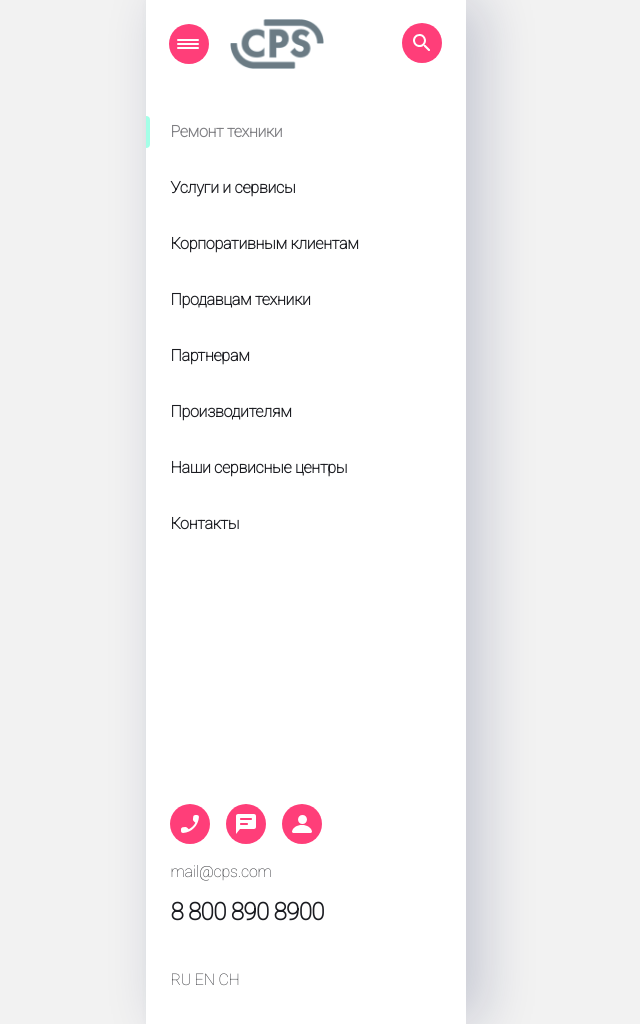
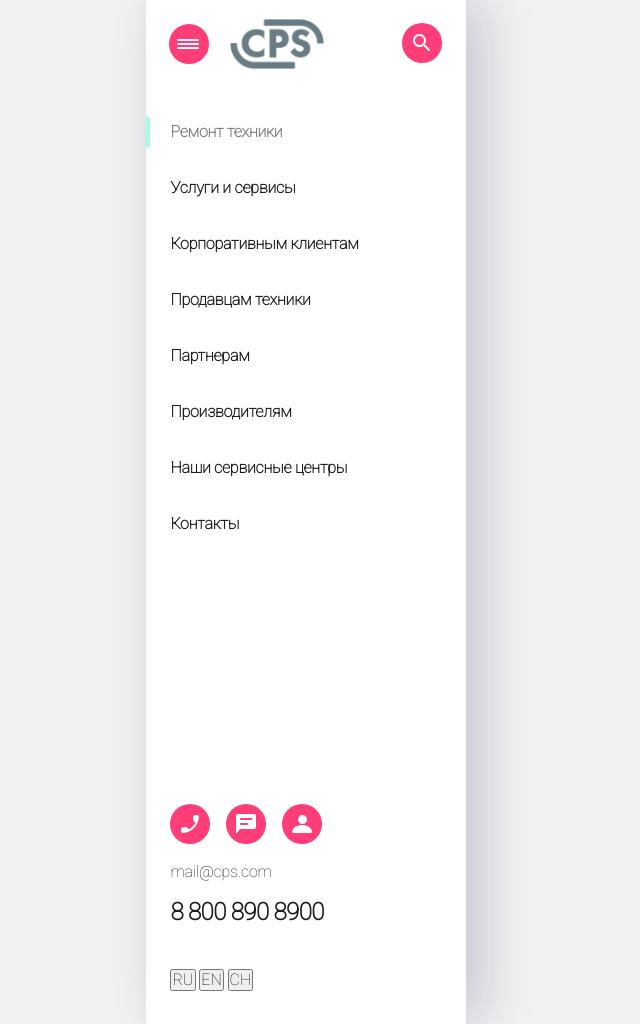
Before and after one commit to MasterKho/CPSmaket3, a plain HTML site: page index.html in a window 1280 px wide. Shown: the whole page, without its empty margins (387-1027 px from the left). Drawn offline with nearby package versions, Linux system fonts and the light colour scheme.

Commit message:
end make design footer

```diff
--- a/css/footer.css
+++ b/css/footer.css
@@ -81,7 +81,7 @@ transform: scale(1.1);
     left: 24px;
     top: 968px;
     font-size: 16px;
+    font-weight: bold;
     line-height: 24px;
-    letter-spacing: -0.2px;
     color: black;
  }
--- a/index.html
+++ b/index.html
@@ -61,9 +61,9 @@
               <a href="tel: 8 800 890 8900" class="telephone">8 800 890 8900</a>
             </div>
             <div class="footer__checkbox">
-                <a href="#">RU</a>
-                <a href="#">EN</a>
-                <a href="#">CH</a>
+                <button class="lang-rus" type="button" data-filter="RU">RU</button>
+                <button class="lang-eng" type="button" data-filter="EN">EN</button>
+                <button class="lang-ch" type="button" data-filter="CH">CH</button>
             </div>
       </footer>
   </body>
```
